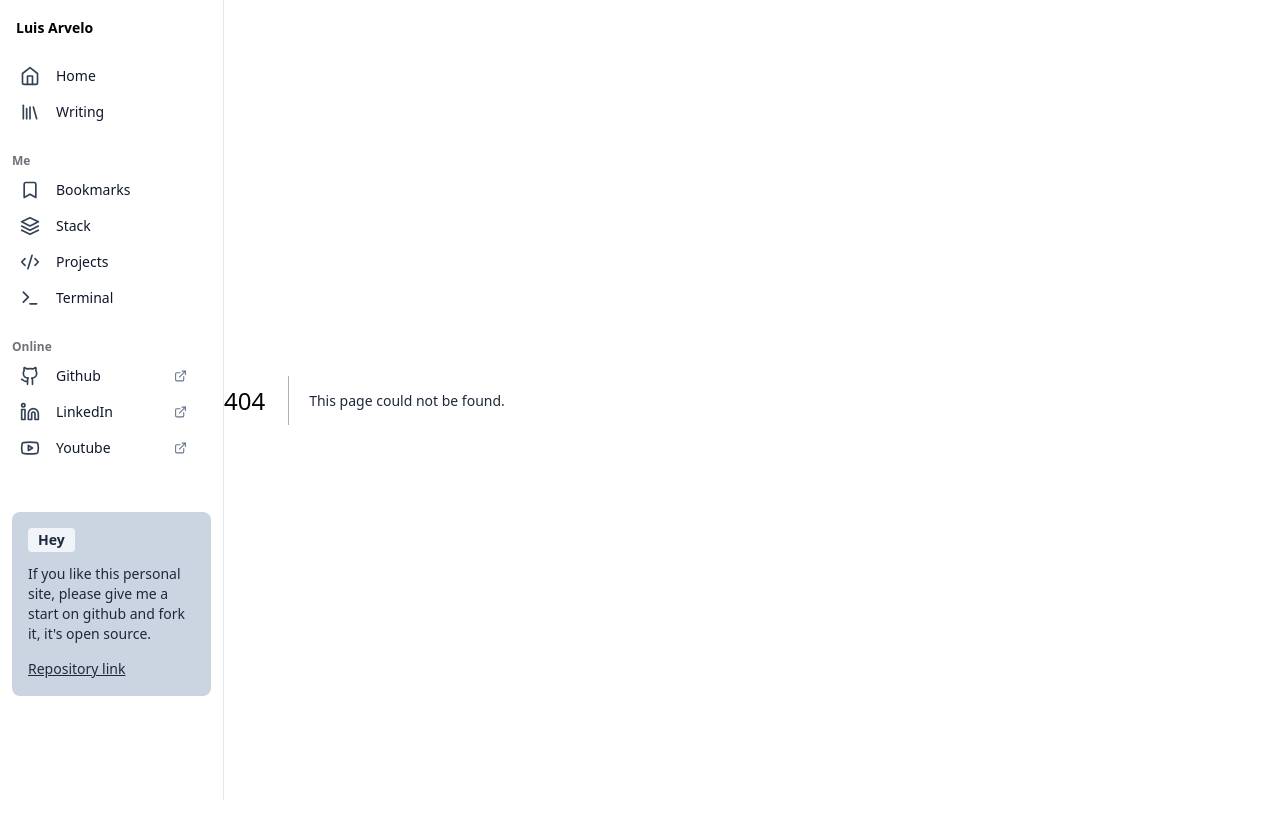
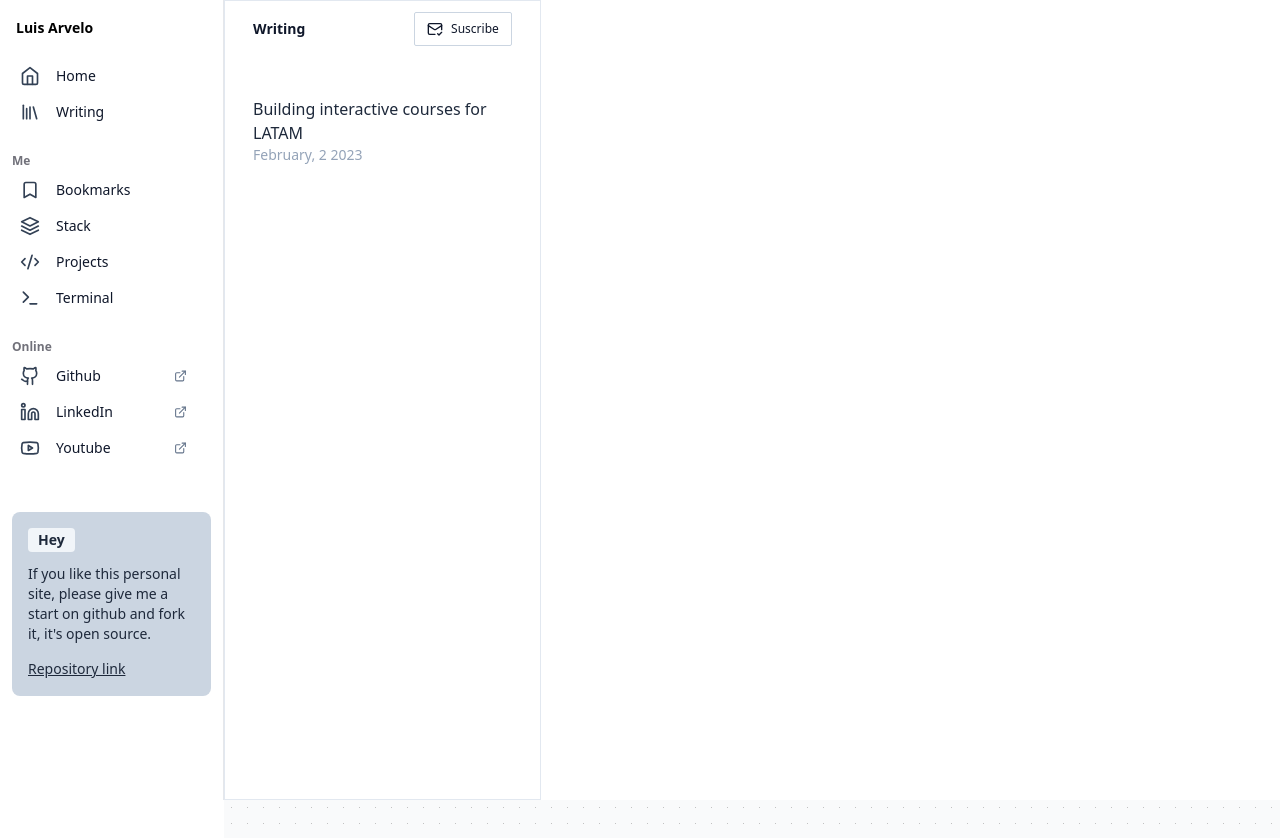
Before and after one commit to Delavalom/my-porfolio-page, a Next.js app: page /writing in a window 1280 px wide. Before the commit this address had no page. Shown: the top 838 px of the page. Before the commit the page ends 800 px from the top, so only its background shows below. Built offline with nearby package versions, Linux system fonts and the light colour scheme.

Commit message:
List, View and writing refactor

```diff
--- a/src/components/HeaderBar.tsx
+++ b/src/components/HeaderBar.tsx
@@ -1,19 +1,34 @@
+import { Menu, X } from "lucide-react";
 import { type ReactNode, type FC } from "react";
+import { useNavigation } from "~/hooks/useNavigation";
 
 type Props = {
   title?: string;
-  Icon?: ReactNode;
   Cta?: ReactNode;
 };
 
-export const HeaderBar: FC<Props> = ({ title, Icon, Cta }) => {
+export const HeaderBar: FC<Props> = ({ title, Cta }) => {
+  const { isOpen, setIsOpen } = useNavigation();
+
   return (
-    <div className="w-full max-w-4xl h-14 p-4 flex items-center justify-between sticky top-0">
-      {Icon && Icon}
-      {/* heading Title coming from navigation */}
-      <h1 className="font-semibold text-sm md:text-md">{title}</h1>
-      {/* suscribe newsletter button */}
-      {Cta && Cta}
+    <div className="w-full max-w-4xl h-14 p-4 flex items-center gap-4 sticky top-0">
+      {!isOpen ? (
+        <Menu
+          onClick={() => setIsOpen(true)}
+          className="lg:hidden cursor-pointer w-8 h-8 p-[6px] hover:bg-slate-200 rounded-md"
+        />
+      ) : (
+        <X
+          onClick={() => setIsOpen(false)}
+          className="cursor-pointer w-8 h-8 p-[6px] hover:bg-slate-200 rounded-md"
+        />
+      )}
+      <div className="flex items-center justify-between flex-1">
+        {/* heading Title coming from navigation */}
+        <h1 className="font-semibold text-sm md:text-md">{title}</h1>
+        {/* suscribe newsletter button */}
+        {Cta && Cta}
+      </div>
     </div>
   );
 };
--- a/src/components/List.tsx
+++ b/src/components/List.tsx
@@ -1,11 +1,20 @@
 import { MailCheck } from "lucide-react";
-import { type FC, type ReactNode } from "react";
+import Image from "next/image";
+import { type FC } from "react";
+import { dateFormatter } from "~/lib/utils";
 import { HeaderBar } from "./HeaderBar";
-import { dateFormatter } from "~/lib/utils";
 import Link from "next/link";
 
+export type ListData = {
+  title: string;
+  date?: Date;
+  logo?: string;
+  url?: string;
+};
+
 type Props = {
-  children: ReactNode;
+  listTitle: string
+  list: ListData[];
   className?: string;
   id?: string;
 };
@@ -13,11 +22,11 @@ type Props = {
 const tailwindClass =
   "flex flex-col gap-4 bg-white w-full min-w-[100%] lg:min-w-[30%] md:w-8 px-3 border border-slate-200 h-screen text-slate-900 overflow-y-scroll scroll-smooth";
 
-export const List: FC<Props> = ({ children, className, id }) => {
+export const List: FC<Props> = ({ listTitle, list, className, id }) => {
   return (
     <section id={id} className={`${tailwindClass} ${className}`}>
       <HeaderBar
-        title="Writing"
+        title={listTitle}
         Cta={
           <button className="flex items-center gap-2 border border-slate-300 px-3 py-1 rounded-sm backdrop-blur-sm">
             <MailCheck className="w-4" />
@@ -25,45 +34,40 @@ export const List: FC<Props> = ({ children, className, id }) => {
           </button>
         }
       />
-      {/* replace listItem for array of list data rendering */}
-
-      {/* if long list implement lazy loading */}
-      {children}
+      {list.map((item) => (
+        <ListItem
+          key={item.title}
+          listTitle={listTitle}
+          title={item.title}
+          date={item.date}
+          logo={item.logo}
+          url={item.url}
+        />
+      ))}
     </section>
   );
 };
 
-type ListItemProps = {
-  title: string;
-  date?: Date;
-  logo?: string;
-  url?: string;
-  onClick: () => void;
-};
-
-export const ListItem: FC<ListItemProps> = ({
-  title,
-  date,
-  logo,
-  url,
-  onClick,
-}) => {
+export const ListItem: FC<ListData & { listTitle: string}> = ({ listTitle, title, date, logo, url }) => {
   const dateView = dateFormatter(date);
   return (
-    <section
-      onClick={onClick}
-      className="group w-full px-4 py-2 flex flex-col gap-2 hover:bg-slate-900 rounded-md"
-    >
-      <h2 className="font-medium group-hover:text-slate-50">{title}</h2>
-      {url ? (
+    <Link href={`/${listTitle}/${title}`}>
+    <section className="group w-full p-4 flex flex-col gap-2 hover:bg-slate-900 rounded-md transition-colors duration-150">
+      <div className="h-1/6 w-1/6 rounded-lg">
+        {logo && <Image src={logo} alt={`${url} domain`} />}
+      </div>
+      <div>
+        <h2 className="font-medium group-hover:text-slate-50">{title}</h2>
         <div>
-          {logo} <Link href={url}>{url}</Link>
+          {url && <span>{url}</span>}
+          {date && (
+            <h2 className="text-slate-400 font-extralight text-sm group-hover:text-slate-300">
+              {dateView}
+            </h2>
+          )}
         </div>
-      ) : (
-        <h2 className="text-slate-400 font-extralight text-sm group-hover:text-slate-300">
-          {dateView}
-        </h2>
-      )}
+      </div>
     </section>
+          </Link>
   );
 };
--- a/src/components/Sidebar.tsx
+++ b/src/components/Sidebar.tsx
@@ -26,21 +26,20 @@ export const Sidebar = () => {
   return (
     <>
       <SidebarContainer isOpen={isOpen}>
-        <HeaderBar
-          title={"Luis Arvelo"}
-          Icon={
-            <X className="text-zinc-700 w-5 lg:hidden" onClick={handleClick} />
-          }
-        />
+        <HeaderBar title="Luis Arvelo" />
         <div
           className={`${
             isOpen ? "flex" : "hidden"
           } lg:flex px-3 flex-col gap-6`}
         >
           <SidebarSection>
-            <SidebarBtn Icon={Home} title="Home" />
+            <Link href="/">
+              <SidebarBtn Icon={Home} title="Home" />
+            </Link>
 
-            <SidebarBtn Icon={Library} title="Writing" />
+            <Link href="/writing">
+              <SidebarBtn Icon={Library} title="Writing" />
+            </Link>
           </SidebarSection>
 
           <SidebarSection title="Me">
--- a/src/lib/utils.ts
+++ b/src/lib/utils.ts
@@ -1,5 +1,6 @@
 export const dateFormatter = (date: Date | undefined) => {
     if (!date) return ``
+    const minutes = date.getMinutes()
     const day = date.getDay()
     const month = date.toLocaleString('en-us', { month: "long" })
     const year = date.getFullYear()
--- a/src/pages/index.tsx
+++ b/src/pages/index.tsx
@@ -1,47 +1,20 @@
-import { Menu } from "lucide-react";
 import { NextPage } from "next";
-import Link from "next/link";
-import { ReactElement, useState } from "react";
 import { EmojiBtn } from "~/components/EmojiBtn";
 import { HeaderBar } from "~/components/HeaderBar";
 import { Intro } from "~/components/Intro";
-import { List } from "~/components/List";
 import { useNavigation } from "~/hooks/useNavigation";
 
-type Props = {
-  list?: ReactElement;
-  view?: ReactElement;
-  hasDetail?: boolean;
-  title?: string;
-};
-
-const Home: NextPage<Props> = ({ list, view }) => {
-  const [hasDetail, setHasDetail] = useState(true);
-  const { setIsOpen } = useNavigation();
+const Home: NextPage = () => {
 
   return (
     <main className="w-full h-full">
-      {list && !view ? (
-        <List
-          id="list"
-          className={`${hasDetail ? "hidden lg:flex" : "min-h-screen w-full"}`}
-        >
-          {list}
-        </List>
-      ) : (
         <main className="bg-dots flex flex-col justify-start items-center w-full h-full bg-white">
           <HeaderBar
             title="Intro"
-            Icon={
-              <Link href="/">
-                <Menu onClick={() => setIsOpen(true)} className="lg:hidden" />
-              </Link>
-            }
             Cta={<EmojiBtn />}
           />
           <section className="w-full flex flex-col px-2"><Intro /></section>
         </main>
-      )}
     </main>
   );
 };
--- /dev/null
+++ b/src/pages/writing/index.tsx
@@ -0,0 +1,28 @@
+import { NextPage } from "next";
+import { List, ListData } from "~/components/List";
+import { useNavigation } from "~/hooks/useNavigation";
+
+const list = [
+  {
+    title: "Building interactive courses for LATAM",
+    date: new Date()
+  }
+] satisfies ListData[];
+
+const Home: NextPage = () => {
+  const { setIsOpen } = useNavigation();
+
+  return (
+    <main className="w-full h-full">
+      <List
+        id="list"
+        listTitle="Writing"
+        className="min-h-screen w-screen lg:max-w-xs"
+        list={list}
+      />
+      <main className="hidden bg-dots lg:flex flex-col justify-start items-center w-full h-full bg-white"></main>
+    </main>
+  );
+};
+
+export default Home;
```
